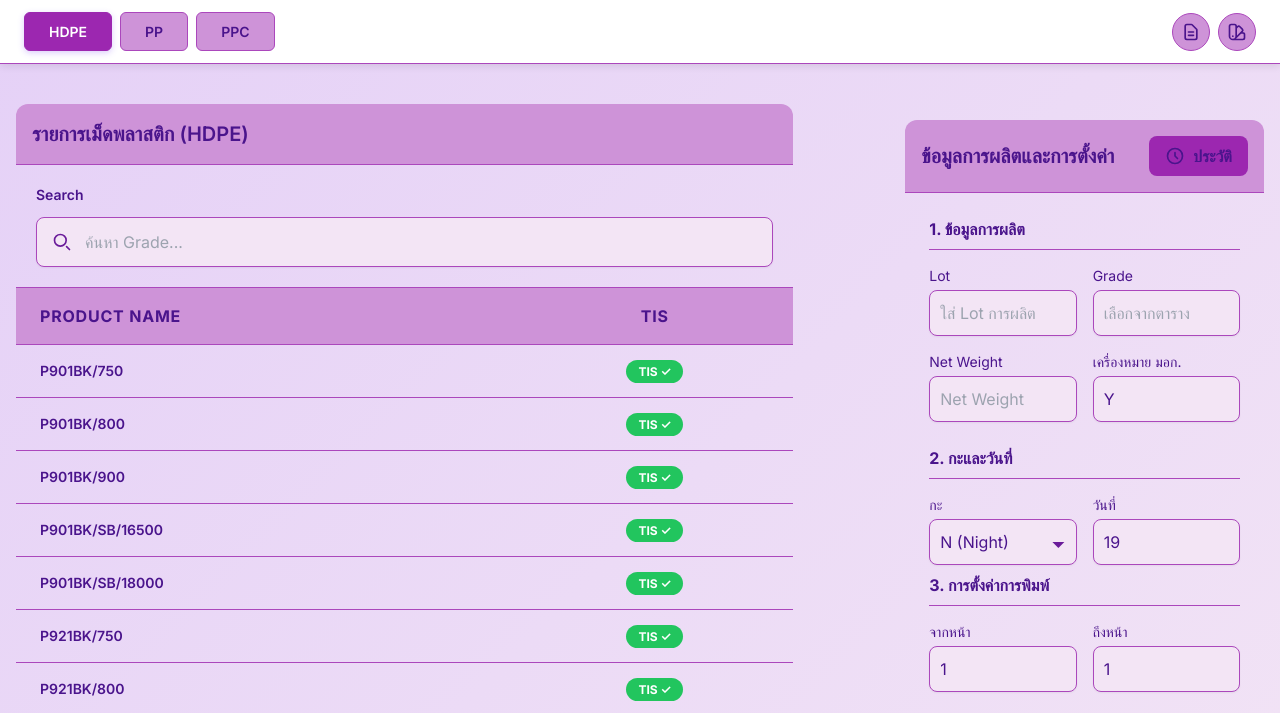
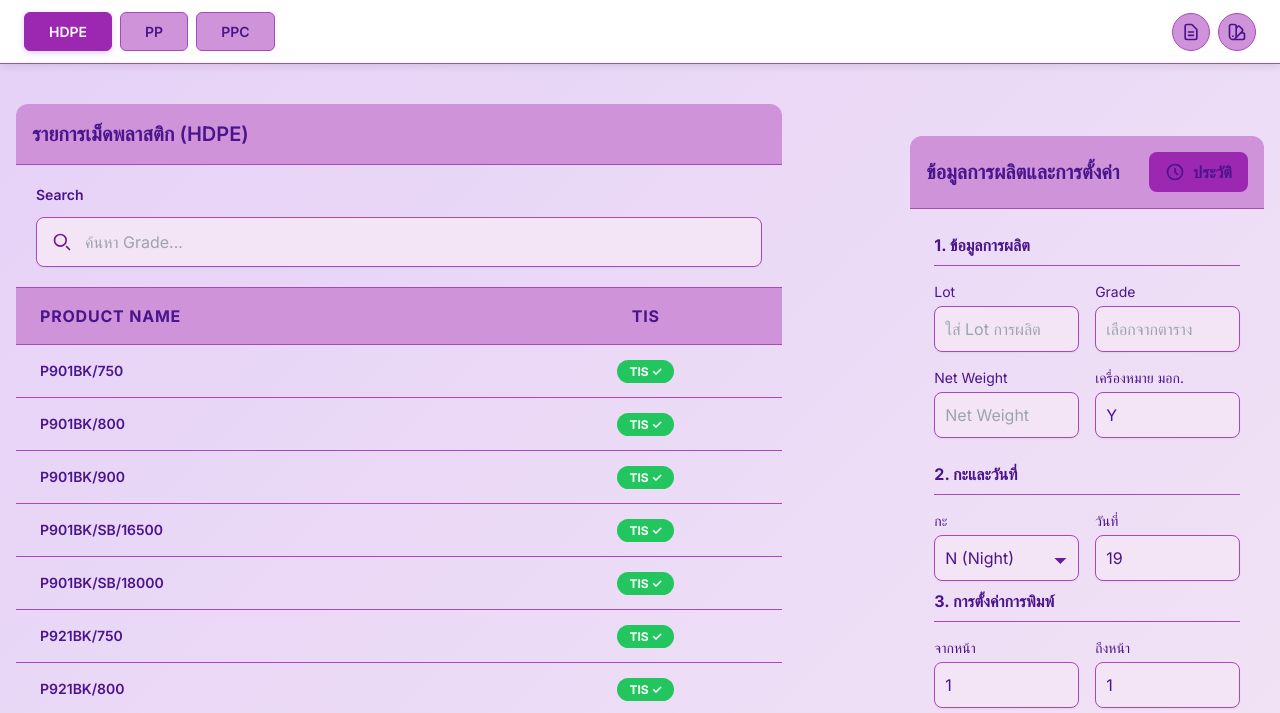
Before and after one commit to jamorn/HD_Print_Tag_Jumbo-offline, a website: page Reference-Code/Print_JB_Ver_19Jan2026/index.html in a window 1280 px wide. Shown: the top 713 px of the page. Drawn offline with nearby package versions, Linux system fonts and the light colour scheme; files that its build step writes are made by us from their sources.

Commit message:
ui: increase gap + add larger top spacing to form (md:space-x-24, md:pt-8, md:mt-2)

```diff
--- a/Reference-Code/Print_JB_Ver_19Jan2026/index.html
+++ b/Reference-Code/Print_JB_Ver_19Jan2026/index.html
@@ -92,12 +92,12 @@
     </div>
 
     <div id="app" class="container mx-auto px-4 py-6 max-w-7xl mt-20">
-        <div class="flex flex-col space-y-6 md:flex-row md:space-x-20 md:space-y-0">
+        <div class="flex flex-col space-y-6 md:flex-row md:space-x-24 md:space-y-0 items-start">
             <!-- Left: Table (2/3 width on md+) -->
             <div id="tableContainer" class="w-full md:w-2/3"></div>
 
             <!-- Right: Form / Controls (1/3 width on md+) -->
-            <div id="formContainer" class="w-full md:w-1/3 md:pl-8 md:pt-2 lg:pt-4"></div>
+            <div id="formContainer" class="w-full md:w-1/3 md:pl-8 md:pt-8 md:mt-2 lg:pt-8"></div>
         </div>
     </div>
 
```
